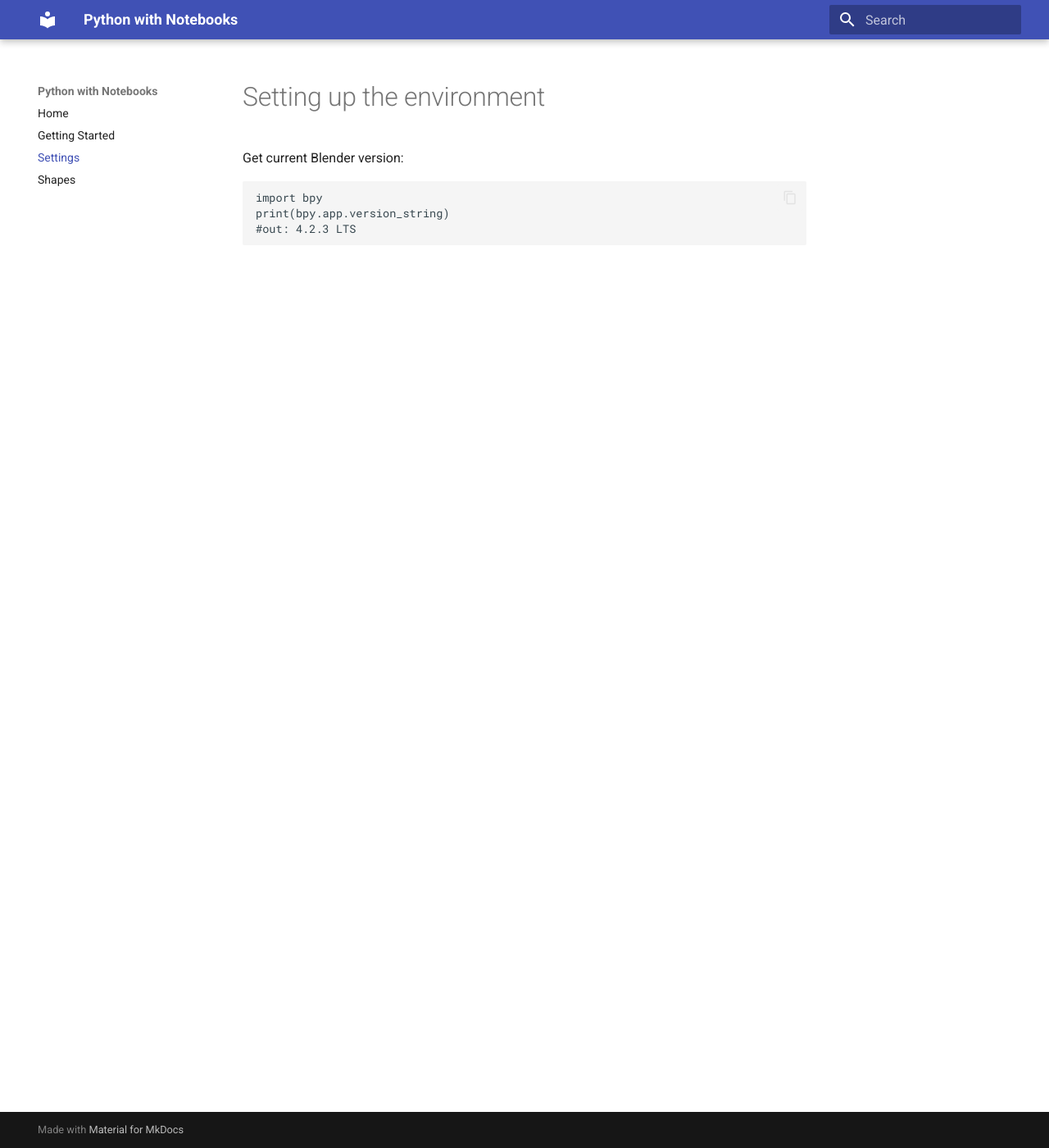
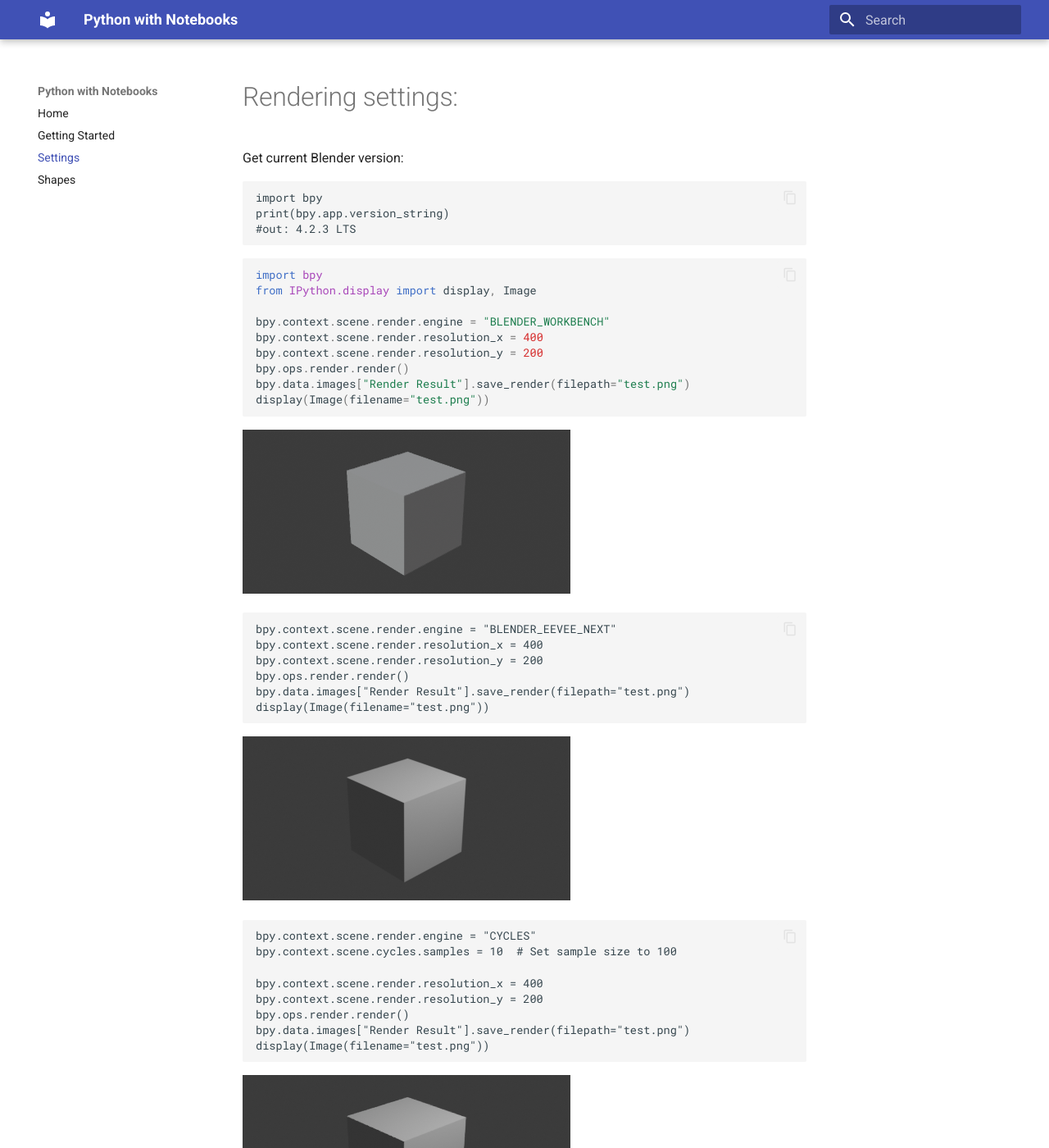
Before and after one commit to Octoframes/mkdocs-minimal, an MkDocs documentation site: the page built from docs/n2settings.md, in a window 1280 px wide and 1400 px high. Shown: the whole window at 82% size. Built offline with MkDocs 1.6.1 and Material for MkDocs 9.7.7, drawn with Linux system fonts in a browser that asks for light colours.

Commit message:
add imgs

````diff
--- a/docs/n2settings.md
+++ b/docs/n2settings.md
@@ -1,5 +1,4 @@
-# Setting up the environment
-
+# Rendering settings:
 
 Get current Blender version:
 ```
@@ -7,3 +6,49 @@ import bpy
 print(bpy.app.version_string)
 #out: 4.2.3 LTS
 ```
+
+
+
+
+```py
+import bpy
+from IPython.display import display, Image
+
+bpy.context.scene.render.engine = "BLENDER_WORKBENCH"
+bpy.context.scene.render.resolution_x = 400
+bpy.context.scene.render.resolution_y = 200
+bpy.ops.render.render()
+bpy.data.images["Render Result"].save_render(filepath="test.png")
+display(Image(filename="test.png"))
+```
+
+![alt text](image-1.png)
+
+
+```
+bpy.context.scene.render.engine = "BLENDER_EEVEE_NEXT"
+bpy.context.scene.render.resolution_x = 400
+bpy.context.scene.render.resolution_y = 200
+bpy.ops.render.render()
+bpy.data.images["Render Result"].save_render(filepath="test.png")
+display(Image(filename="test.png"))
+```
+
+![alt text](image-2.png)
+
+
+
+
+
+```
+bpy.context.scene.render.engine = "CYCLES"
+bpy.context.scene.cycles.samples = 10  # Set sample size to 100
+
+bpy.context.scene.render.resolution_x = 400
+bpy.context.scene.render.resolution_y = 200
+bpy.ops.render.render()
+bpy.data.images["Render Result"].save_render(filepath="test.png")
+display(Image(filename="test.png"))
+```
+
+![alt text](image-3.png)
````
Also changed, not shown: docs/image-1.png (added), docs/image-2.png (added), docs/image-3.png (added).
